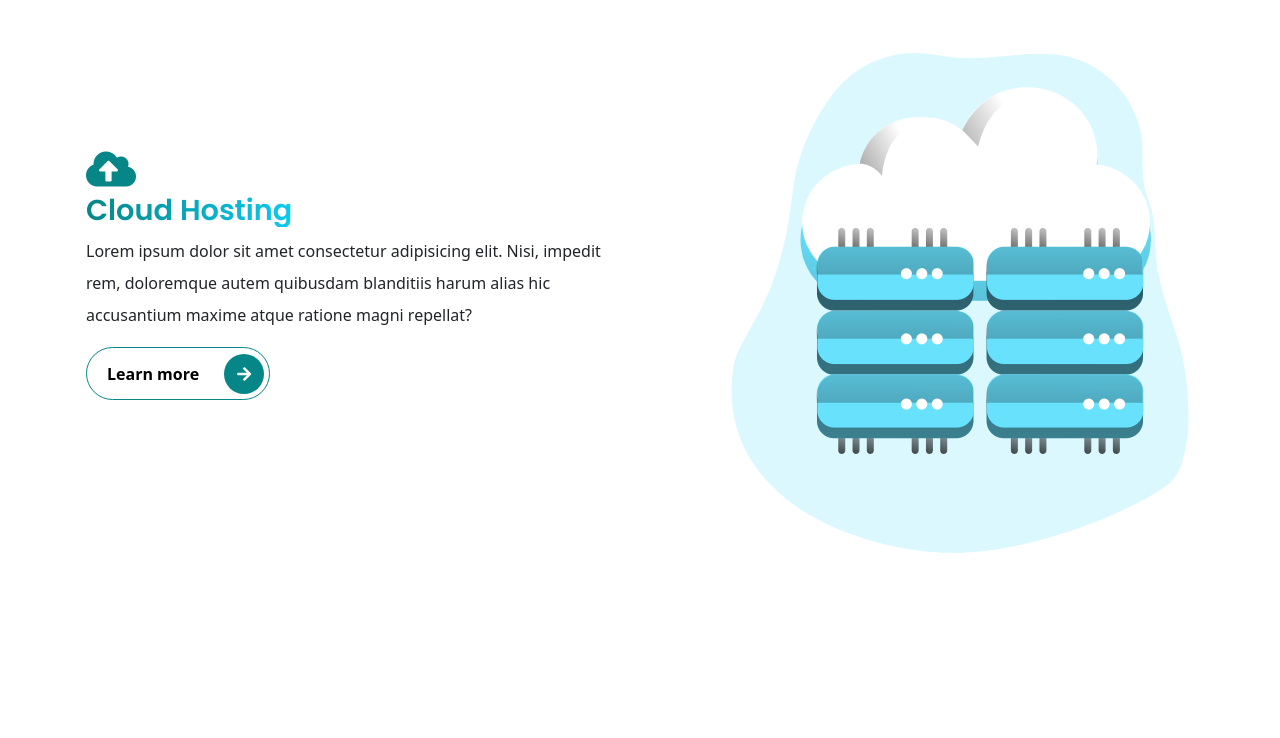
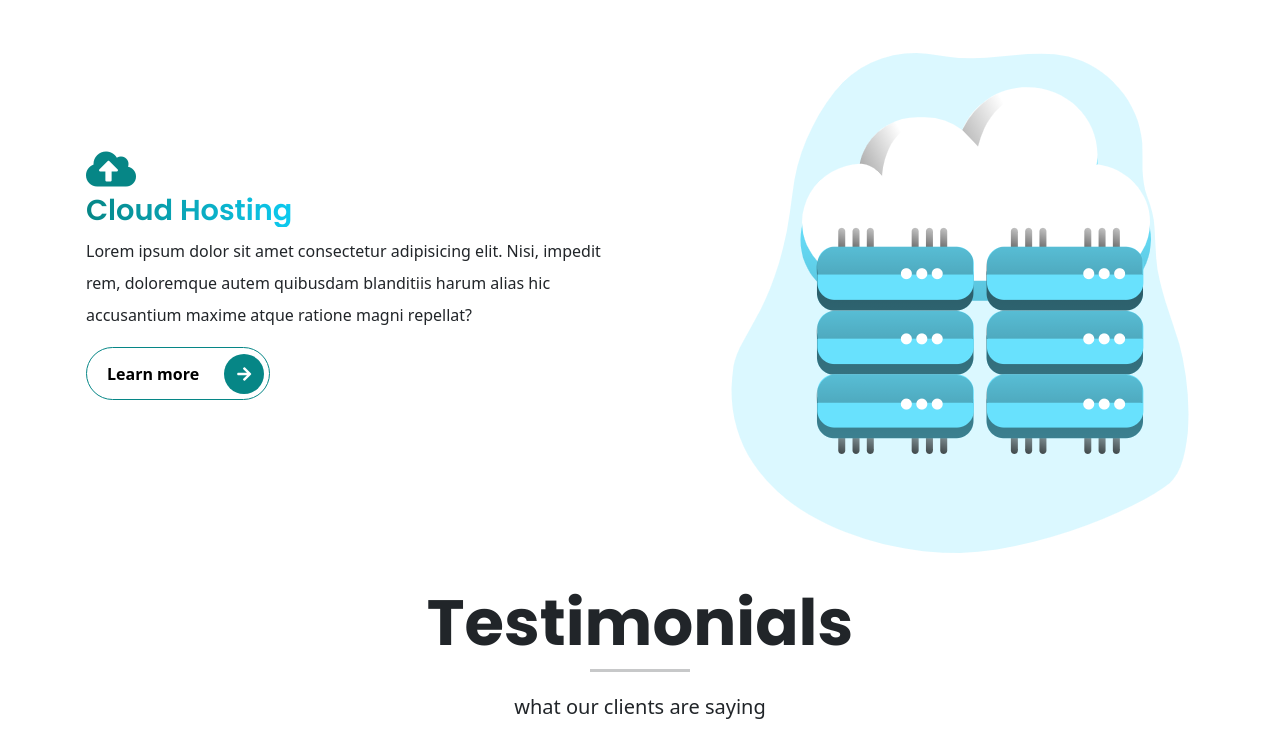
Before and after one commit to dacicus75/bootstrap5Sass, a website: page index.html in a window 1280 px wide. Shown: the part 2555-3293 px from the top of the page. Before the commit the page ends 3140 px from the top, so only its background shows below. Drawn offline with nearby package versions, Linux system fonts and the light colour scheme.

Commit message:
added testimonials section

```diff
--- a/index.html
+++ b/index.html
@@ -225,6 +225,18 @@
   </div>
   </section>
 
+  <!-- Start testimonials section -->
+
+<section id="testimonials" class="testimonials">
+  <div class="container">
+    <div class="row text-center">
+      <h1 class="display-3 fw-bold">Testimonials</h1>
+    <hr style="width:100px; height: 3px;" class="mx-auto">
+    <p class="lead pt-1">what our clients are saying</p>
+    </div>
+  </div>
+</section>
+
         <!--[if lt IE 7]>
             <p class="browsehappy">You are using an <strong>outdated</strong> browser. Please <a href="#">upgrade your browser</a> to improve your experience.</p>
         <![endif]-->
```
